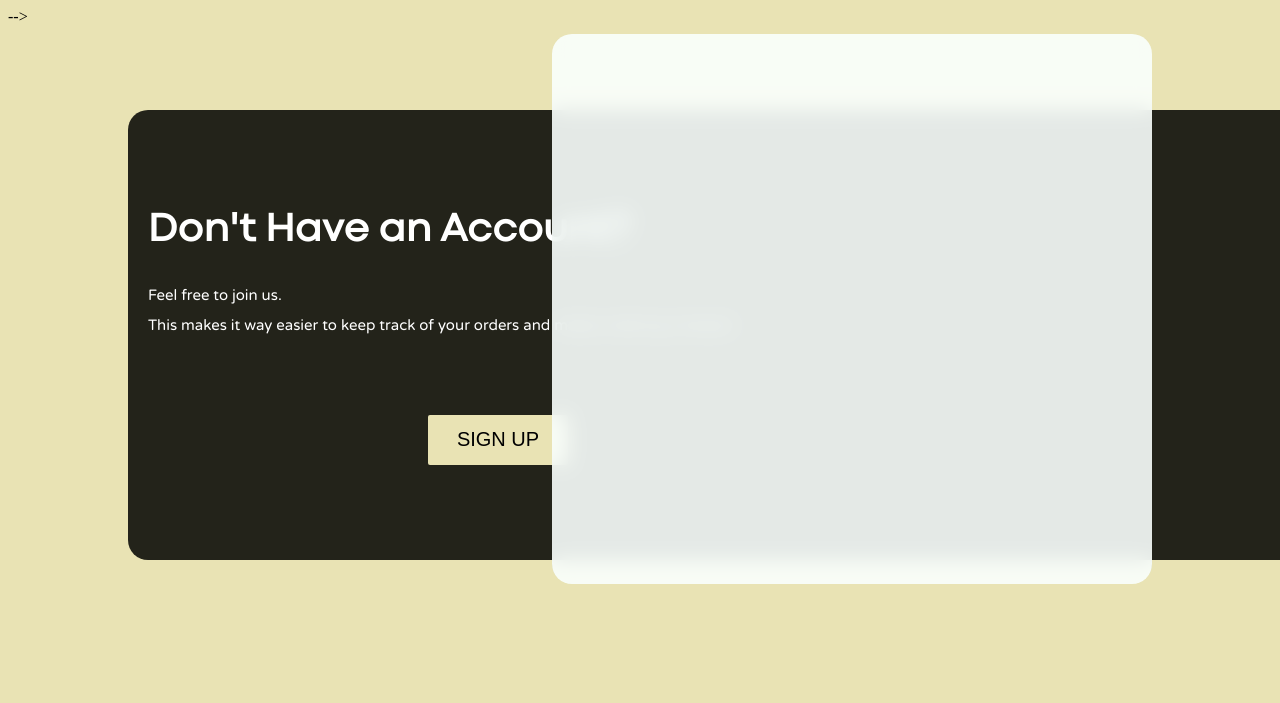
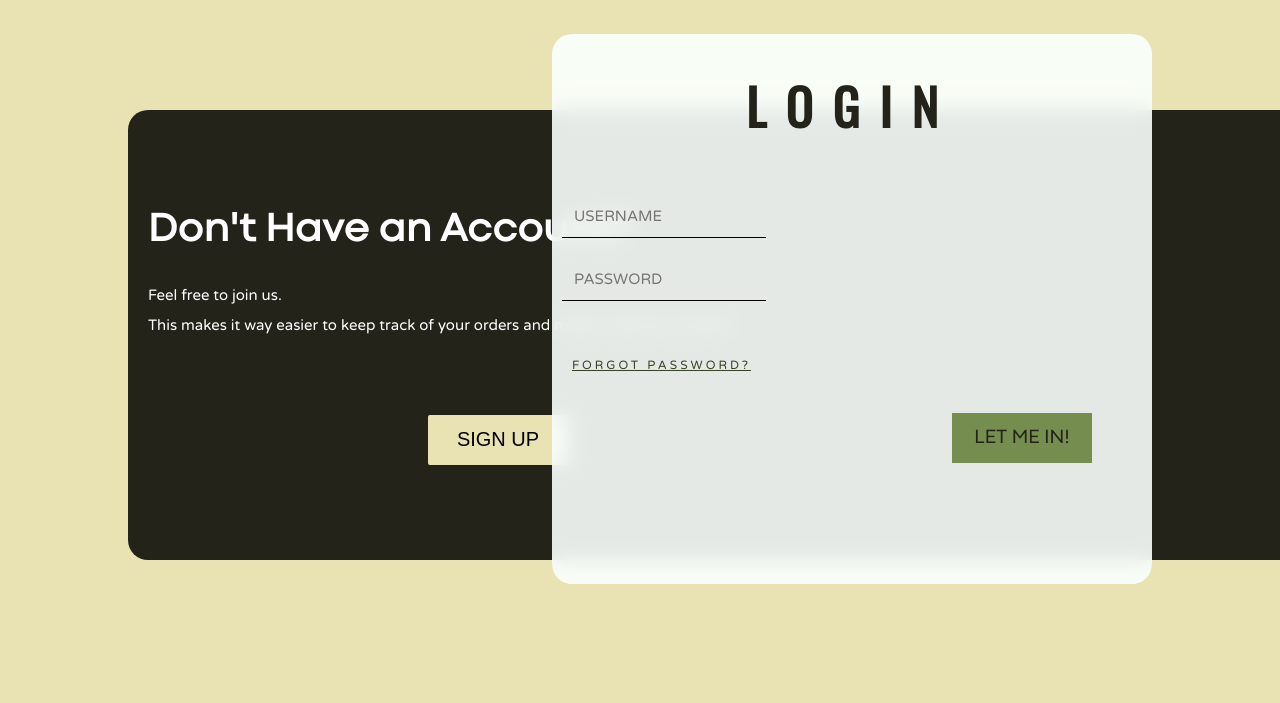
Before and after one commit to koechian/Year1-WebDevAssignment, a PHP site: page /HTML/login.html in a window 1280 px wide; the page is wider, and only the part inside the window is pictured. Shown: the top 703 px of that part. Run offline with PHP 8.4, Linux system fonts and the light colour scheme; some libraries are stand-ins or nearby versions.

```diff
--- a/CSS/login.css
+++ b/CSS/login.css
@@ -99,3 +99,57 @@ html {
   top: 907px;
   background-color: rgb(35, 35, 26);
 }
+#login_text {
+  font-family: Oswald;
+  color: rgb(35, 35, 26);
+  letter-spacing: 20px;
+  font-size: 50px;
+  text-align: center;
+}
+#password,
+#username {
+  margin-top: 20px;
+  background-color: transparent;
+  border: none;
+  outline: none;
+  width: 30%;
+  border-bottom: solid 1px;
+  margin-left: 10px;
+  font-size: 15px;
+  font-family: Varela Round;
+  padding: 12px;
+  transition: 1s;
+  transition-timing-function: ease;
+}
+#password:focus,
+#username:focus {
+  border-bottom: solid 1.5px;
+  overflow-x: inherit;
+  width: 90%;
+}
+#reset {
+  margin-left: 20px;
+  color: #364224;
+  letter-spacing: 3px;
+  font-size: 12px;
+  text-transform: uppercase;
+  font-family: Varela Round;
+}
+#login_submit {
+  margin-top: 40px;
+  margin-left: 400px;
+  height: 50px;
+  width: 140px;
+  border: none;
+  background: #758e4f;
+  text-transform: uppercase;
+  font-weight: 500;
+  font-family: Codec Cold Trial;
+  font-size: 20px;
+  color: rgb(35, 35, 26);
+  transition: 0.3s;
+}
+#login_submit:hover {
+  color: #ffff;
+  background-color: rgb(35, 35, 26);
+}
--- a/HTML/index.html
+++ b/HTML/index.html
@@ -14,7 +14,7 @@
     <section id="Header">
       <div id="main_banner">
         <div id="logo_container"></div>
-        <a href="#" id="login">Login</a>
+        <a href="/HTML/login.html" id="login">Login</a>
         <a href="#" id="about_button">About</a>
         <a href="#" id="location_img"></a>
         <a href="#" id="find_a_store">Find a Bistro</a>
--- a/HTML/login.html
+++ b/HTML/login.html
@@ -20,7 +20,17 @@
       </p>
       <button id="sign">SIGN UP</button>
     </div>
-    <div class="login_box"></div>
+    <div class="login_box">
+      <h1 id="login_text">LOGIN</h1>
+      <input id="username" type="text" placeholder="USERNAME" /><br />
+      <input
+        id="password"
+        type="password"
+        placeholder="PASSWORD"
+      /><br /><br /><br /><br />
+      <a id="reset" href="#">Forgot Password?</a>
+      <button id="login_submit">Let me in!</button>
+    </div>
     <section id="Footer">
       <div class="bottom">
         <div>
@@ -55,6 +65,5 @@
         >
       </div>
     </section>
-    -->
   </body>
 </html>
```
